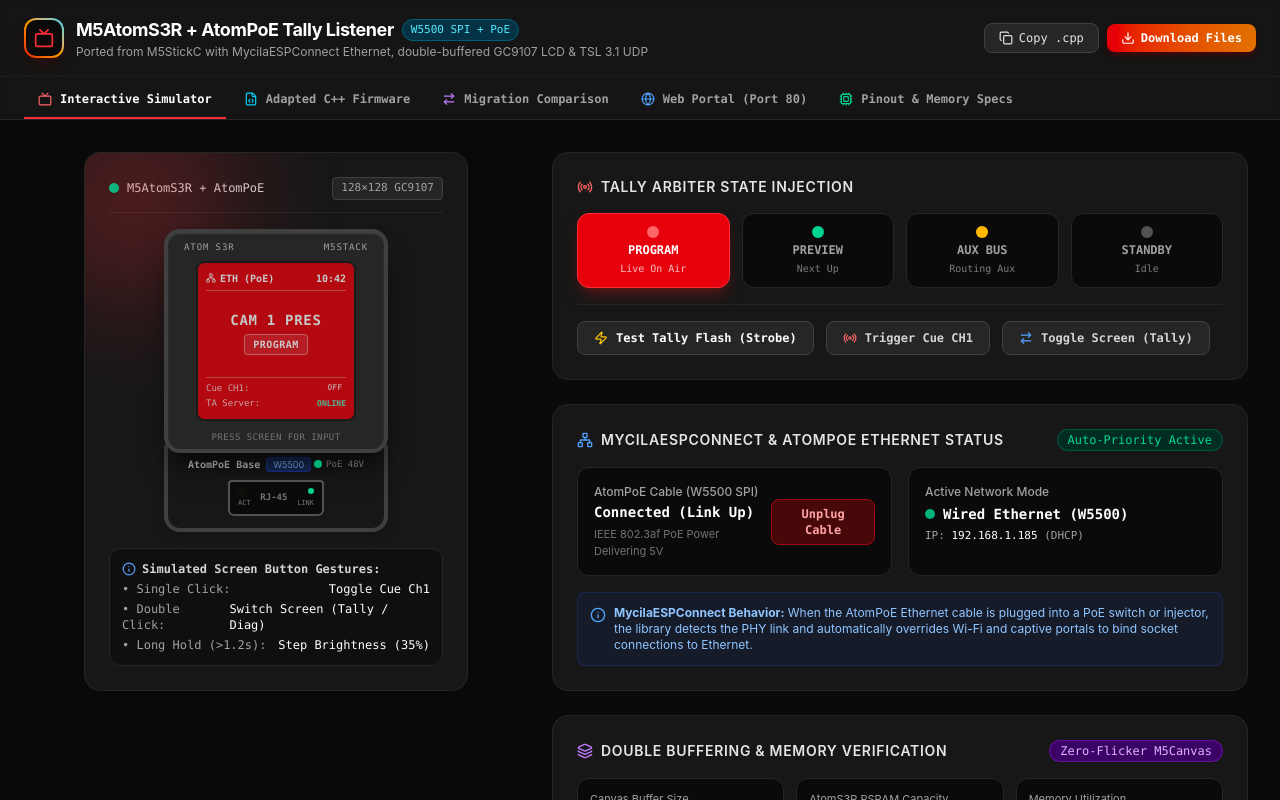
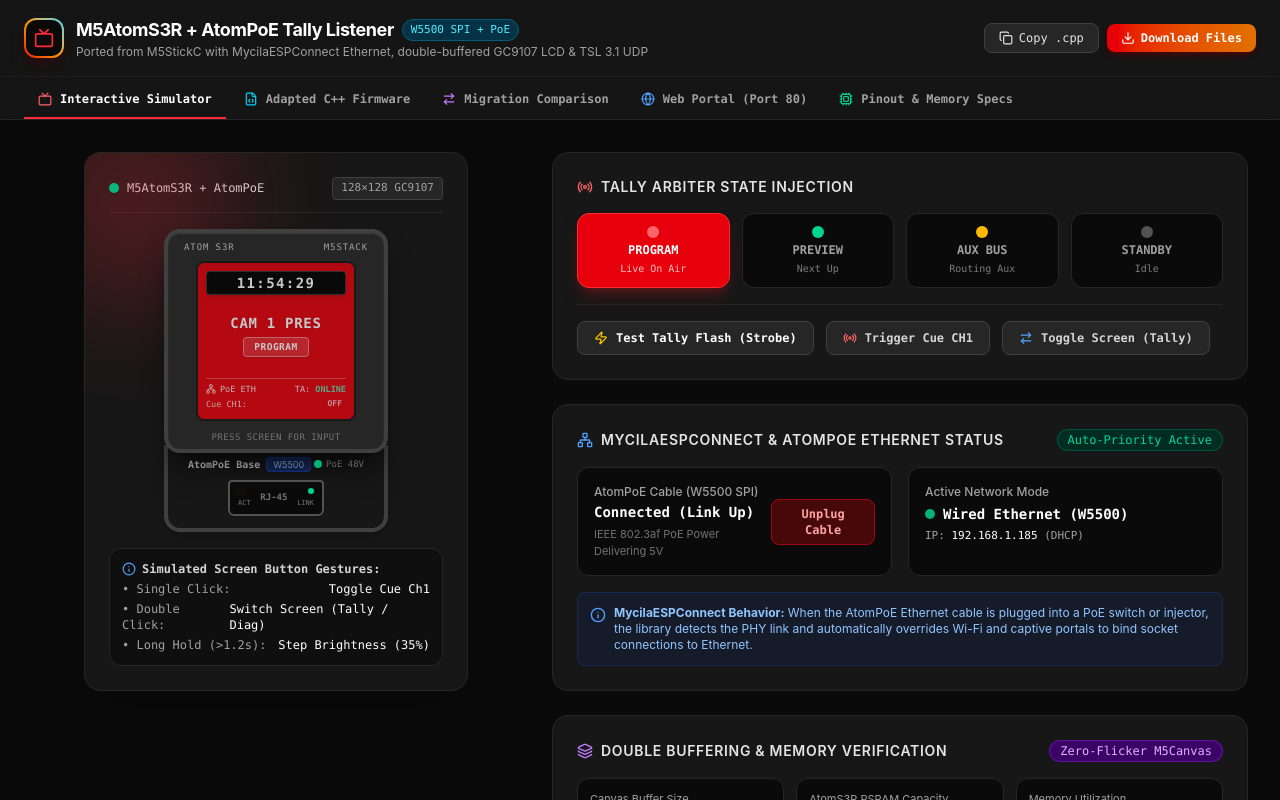
Before and after one commit to mrt198/M5AtomS3R-PoE-TallyArbiter-TSLReturn, a React (Vite) app: page / in a window 1280 px wide. Shown: the top 800 px of the page. Built offline with nearby package versions, Linux system fonts and the light colour scheme.

Commit message:
feat: update UI layout and pin library versions
- Redesign LCD interface to include a dedicated clock display with seconds.
- Pin M5Unified and M5GFX versions in platformio.ini to avoid upstream packaging bugs.
- Synchronize AtomSimulator component to reflect the new UI design.

```diff
--- a/src/components/AtomSimulator.tsx
+++ b/src/components/AtomSimulator.tsx
@@ -51,6 +51,21 @@ export const AtomSimulator: React.FC<AtomSimulatorProps> = ({
   const [clickTimer, setClickTimer] = useState<NodeJS.Timeout | null>(null);
   const [isPressing, setIsPressing] = useState(false);
   const [pressStartTime, setPressStartTime] = useState<number | null>(null);
+  const [currentTime, setCurrentTime] = useState<string>('10:42:15');
+
+  // Live clock displaying seconds, updating every second
+  useEffect(() => {
+    const updateTime = () => {
+      const now = new Date();
+      const h = String(now.getHours()).padStart(2, '0');
+      const m = String(now.getMinutes()).padStart(2, '0');
+      const s = String(now.getSeconds()).padStart(2, '0');
+      setCurrentTime(`${h}:${m}:${s}`);
+    };
+    updateTime();
+    const timer = setInterval(updateTime, 1000);
+    return () => clearInterval(timer);
+  }, []);
 
   const brightnessPercents = [15, 35, 65, 100];
 
@@ -197,36 +212,43 @@ export const AtomSimulator: React.FC<AtomSimulatorProps> = ({
                   {state.currentScreen === 0 ? (
                     // Screen 0: Tally & Cue
                     <div className="w-full h-full p-2 flex flex-col justify-between text-left font-mono">
-                      {/* Top Bar */}
-                      <div className="flex justify-between items-center text-[10px] font-semibold border-b border-current/30 pb-1">
-                        <span className="flex items-center gap-1">
-                          {state.networkMode === 'ETH' ? (
-                            <>
-                              <Network className="w-2.5 h-2.5" />
-                              <span>ETH (PoE)</span>
-                            </>
-                          ) : (
-                            <>
-                              <Wifi className="w-2.5 h-2.5" />
-                              <span>WiFi</span>
-                            </>
-                          )}
-                        </span>
-                        <span>10:42</span>
+                      {/* Clock: Larger font with seconds in black box with white text, ABOVE Cam 1 Pres */}
+                      <div className="w-full bg-black text-white border border-neutral-700/80 rounded py-1 px-1 text-center shadow-md">
+                        <div className="text-xs sm:text-sm font-mono font-bold tracking-widest leading-none text-white">
+                          {currentTime}
+                        </div>
                       </div>
 
-                      {/* Main Device Name */}
-                      <div className="my-auto text-center py-1">
-                        <div className="text-sm font-black tracking-wider uppercase leading-tight truncate px-1">
+                      {/* Main Device Name (Cam 1 Pres) directly below clock */}
+                      <div className="text-center py-0.5 my-auto">
+                        <div className="text-sm font-black tracking-wider uppercase leading-tight truncate px-1 drop-shadow-sm">
                           {state.deviceName || 'UNASSIGNED'}
                         </div>
-                        <div className="inline-block mt-1 px-2 py-0.5 rounded text-[10px] font-bold uppercase tracking-wider border border-current/40 bg-current/10">
+                        <div className="inline-block mt-1 px-2.5 py-0.5 rounded text-[9.5px] font-bold uppercase tracking-wider border border-current/40 bg-current/15 shadow-sm">
                           {getStatusLabel()}
                         </div>
                       </div>
 
-                      {/* Bottom Cue & TA Status */}
-                      <div className="border-t border-current/30 pt-1 text-[9px] flex flex-col gap-0.5">
+                      {/* Bottom Status: Network, Cue & TA */}
+                      <div className="border-t border-current/30 pt-1 text-[8.5px] flex flex-col gap-0.5">
+                        <div className="flex justify-between items-center">
+                          <span className="flex items-center gap-1 opacity-90">
+                            {state.networkMode === 'ETH' ? (
+                              <>
+                                <Network className="w-2.5 h-2.5" />
+                                <span>PoE ETH</span>
+                              </>
+                            ) : (
+                              <>
+                                <Wifi className="w-2.5 h-2.5" />
+                                <span>WiFi STA</span>
+                              </>
+                            )}
+                          </span>
+                          <span className="opacity-90">
+                            TA: <strong className="text-emerald-300">ONLINE</strong>
+                          </span>
+                        </div>
                         <div className="flex justify-between items-center">
                           <span className="opacity-80">Cue CH1:</span>
                           <span className={`font-bold px-1 rounded text-[8px] ${
@@ -234,10 +256,6 @@ export const AtomSimulator: React.FC<AtomSimulatorProps> = ({
                           }`}>
                             {state.isCueActive ? '● ACTIVE' : 'OFF'}
                           </span>
-                        </div>
-                        <div className="flex justify-between items-center">
-                          <span className="opacity-80">TA Server:</span>
-                          <span className="text-emerald-300 font-bold text-[8px]">ONLINE</span>
                         </div>
                       </div>
                     </div>
--- a/src/data/firmwareSources.ts
+++ b/src/data/firmwareSources.ts
@@ -262,37 +262,39 @@ void renderScreen() {
     auto renderContent = [&](M5Canvas* g) {
       g->fillScreen(bgColor);
 
-      // Top Status Bar: Network Mode & Time
-      g->setTextSize(1);
-      g->setTextColor(textColor, bgColor);
-      g->setCursor(4, 4);
-      String netMode = (espConnect.getMode() == Mycila::ESPConnect::Mode::ETH) ? "ETH (PoE)" : "WiFi";
-      g->print(netMode);
+      // Clock: Larger font with seconds in a black box with white text, ABOVE DeviceName
+      g->fillRoundRect(4, 4, 120, 24, 4, TFT_BLACK);
+      g->drawRoundRect(4, 4, 120, 24, 4, TFT_DARKGRAY);
 
       struct tm timeinfo;
+      char timeStr[12] = "--:--:--";
       if (getLocalTime(&timeinfo, 10)) {
-        char timeStr[10];
-        strftime(timeStr, sizeof(timeStr), "%H:%M", &timeinfo);
-        g->setCursor(94, 4);
-        g->print(timeStr);
+        strftime(timeStr, sizeof(timeStr), "%H:%M:%S", &timeinfo);
       }
+      g->setTextDatum(middle_center);
+      g->setTextSize(2);
+      g->setTextColor(TFT_WHITE, TFT_BLACK);
+      g->drawString(timeStr, 64, 16);
 
-      // Divider line
-      g->drawFastHLine(2, 16, 124, textColor);
-
-      // Device Name in large font centered
+      // Device Name directly below clock box
       g->setTextDatum(middle_center);
       g->setTextSize(2);
       g->setTextColor(textColor, bgColor);
-      g->drawString(DeviceName, 64, 48);
+      g->drawString(DeviceName, 64, 46);
 
       // Tally Status Tag
       g->setTextSize(1);
-      g->drawRoundRect(14, 72, 100, 20, 4, textColor);
-      g->drawString(statusLabel, 64, 82);
+      g->drawRoundRect(14, 62, 100, 18, 4, textColor);
+      g->drawString(statusLabel, 64, 71);
 
-      // Bottom Cue & Channel Status
+      // Bottom Status: Network, Cue & TA
       g->setTextDatum(top_left);
+      g->setTextSize(1);
+      g->setCursor(6, 88);
+      g->setTextColor(textColor, bgColor);
+      String netMode = (espConnect.getMode() == Mycila::ESPConnect::Mode::ETH) ? "Net: PoE ETH" : "Net: Wi-Fi STA";
+      g->print(netMode);
+
       g->setCursor(6, 102);
       g->print("Cue CH1: ");
       if (ch1state) {
@@ -818,8 +820,8 @@ build_flags =
     -D CORE_DEBUG_LEVEL=ARDUHAL_LOG_LEVEL_INFO
 
 lib_deps =
-    m5stack/M5Unified @ ^0.2.2
-    m5stack/M5GFX @ ^0.2.2
+    m5stack/M5Unified @ 0.2.2
+    m5stack/M5GFX @ 0.2.24
     mathieucarbou/MycilaESPConnect @ ^10.6.3
     ESP32Async/AsyncTCP @ ^3.3.2
     ESP32Async/ESPAsyncWebServer @ ^3.6.0
```
Also changed, not shown: src/firmware/README.md, 2 other files (tests, documents, lock files or other folders).
